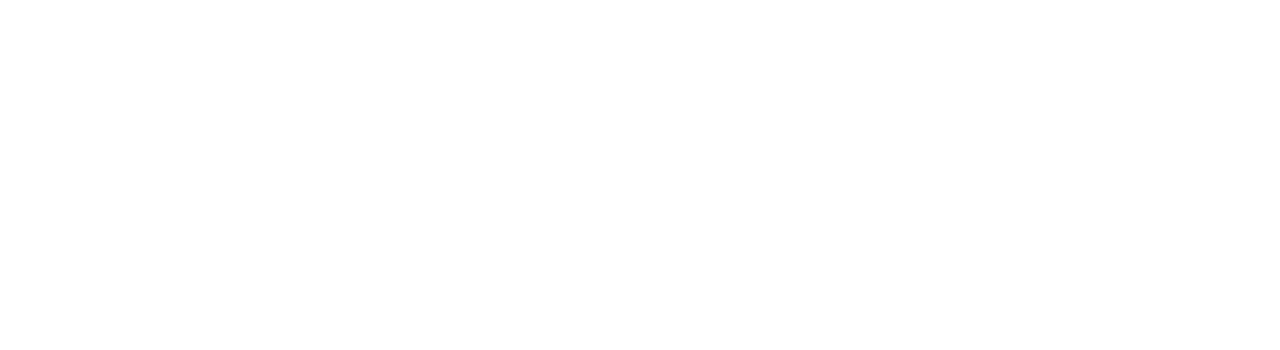
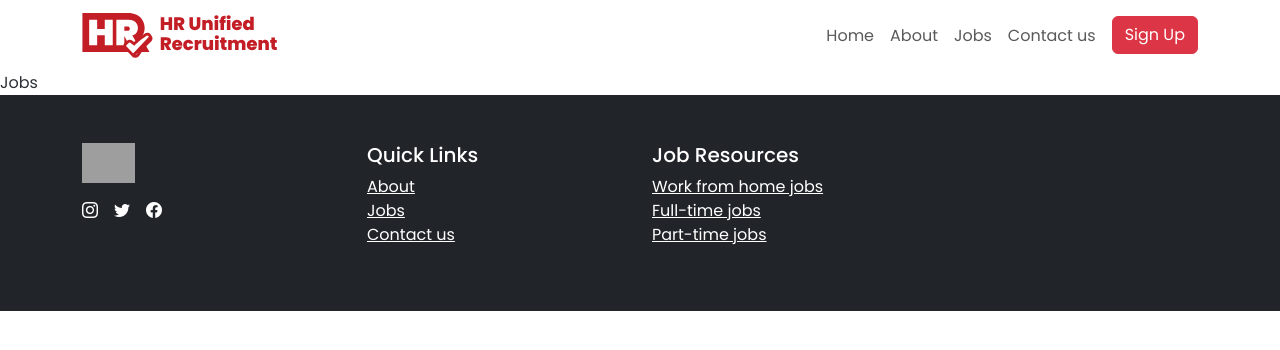
Before and after one commit to JayThreeme/hr-unified-recruitment-website, a React (Vite) app: page /jobs in a window 1280 px wide. Before the commit this address had no page. Shown: the top 350 px of the page. Built offline with nearby package versions, Linux system fonts and the light colour scheme; grey boxes are pictures that could not be loaded.

Commit message:
small update

```diff
--- a/src/Components/Navigation.jsx
+++ b/src/Components/Navigation.jsx
@@ -72,7 +72,7 @@
                 </Link>
               </li>
               <li className="nav-item">
-                <button className="btn btn-danger ms-2">Sign Up</button>
+                <button className="btn btn-danger ms-2" to="/login">Sign Up</button>
               </li>
             </ul>
           </div>
--- /dev/null
+++ b/src/Pages/Jobs.jsx
@@ -0,0 +1,8 @@
+
+const Jobs = () => {
+  return (
+    <div>Jobs</div>
+  )
+}
+
+export default Jobs
--- /dev/null
+++ b/src/Pages/Login.jsx
@@ -0,0 +1,9 @@
+import React from 'react'
+
+const Login = () => {
+  return (
+    <div>Login</div>
+  )
+}
+
+export default Login
--- a/src/main.jsx
+++ b/src/main.jsx
@@ -12,6 +12,9 @@
 import App from "./App";
 import Home from "./Pages/Home";
 import About from "./Pages/About";
+import Jobs from "./Pages/Jobs";
+import Contact from "./Pages/Contact"
+import Login from "./Pages/Login";
 
 const root = document.getElementById("root");
 
@@ -21,6 +24,9 @@
       <Route path="/" element={<App />}>
         <Route index element={<Home />} />
         <Route path="about" element={<About />} />
+        <Route path="jobs" element={<Jobs />} />
+        <Route path="contact" element={<Contact />} />
+        <Route path="login" element={<Login />} />
       </Route>
       {/* <Route path="/user" element={<User />}>
         <Route index element={<Dashboard />} />
```
